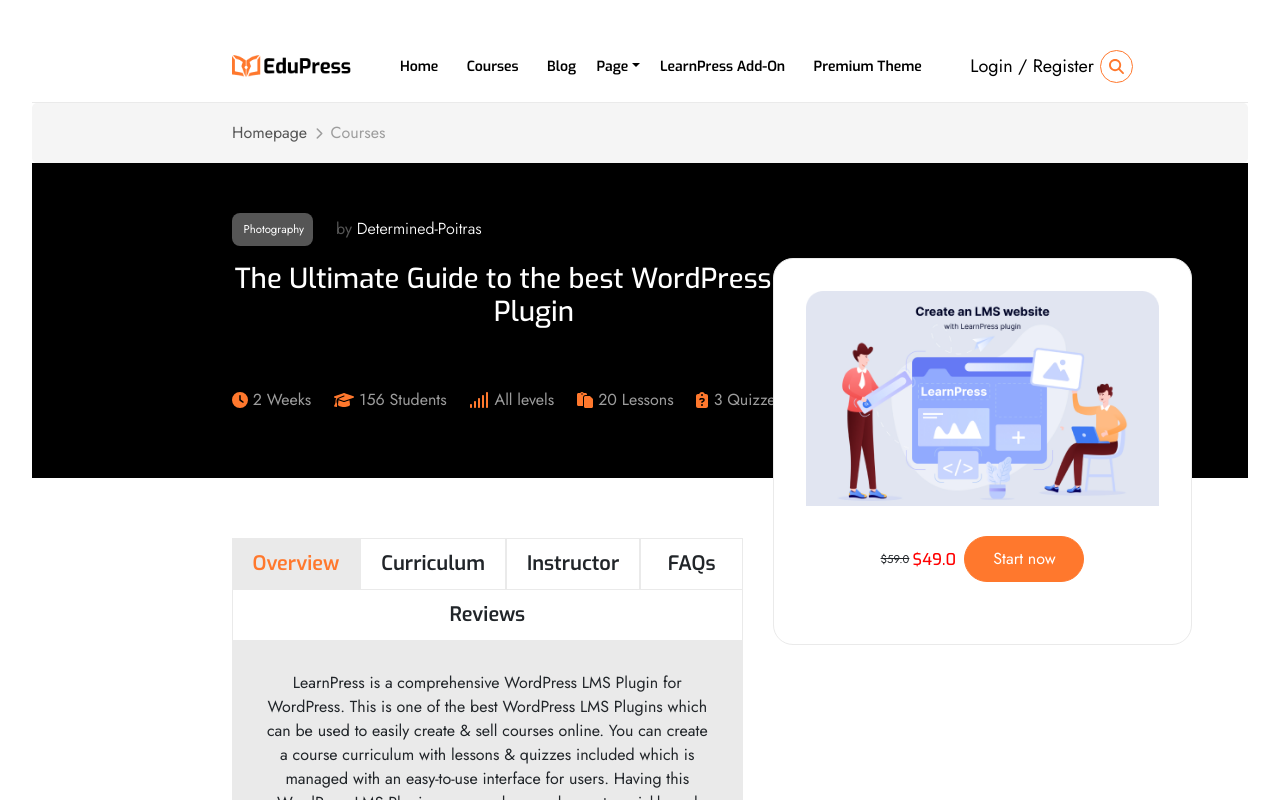
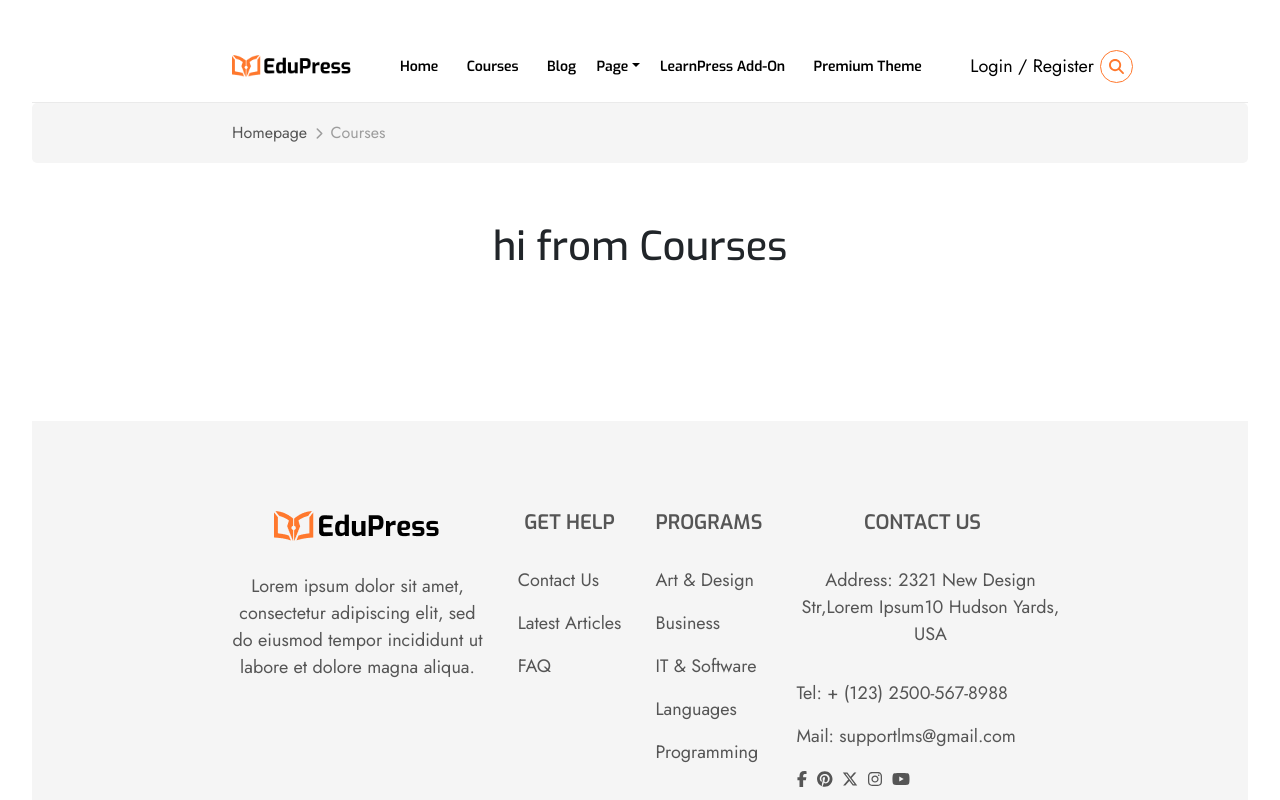
Before and after one commit to MohammadKerdasi/EduPressX7, a React (Vite) app: page /Courses in a window 1280 px wide. Shown: the top 800 px of the page. Built offline with nearby package versions, Linux system fonts and the light colour scheme.

Commit message:
Edit app

```diff
--- a/src/App.jsx
+++ b/src/App.jsx
@@ -1,9 +1,9 @@
-// import { Outlet } from 'react-router-dom';
+import { Outlet } from 'react-router-dom';
 import './App.css';
 import NavBarCom from './Components/NavBar/NavBarCom';
 import Footer from './Components/Footer/Footer';
 import "./App.css";
-import CourseSingle from './Pages/CourseSingle';
+
 
 
 
@@ -13,11 +13,7 @@
     <>
       <section className="app">
         <NavBarCom />
-
-        {/* <Outlet /> */}
-
-        {/* <Outlet/> */}
-         <CourseSingle/>
+        <Outlet/>
         <Footer />
       </section>
     </>
```
